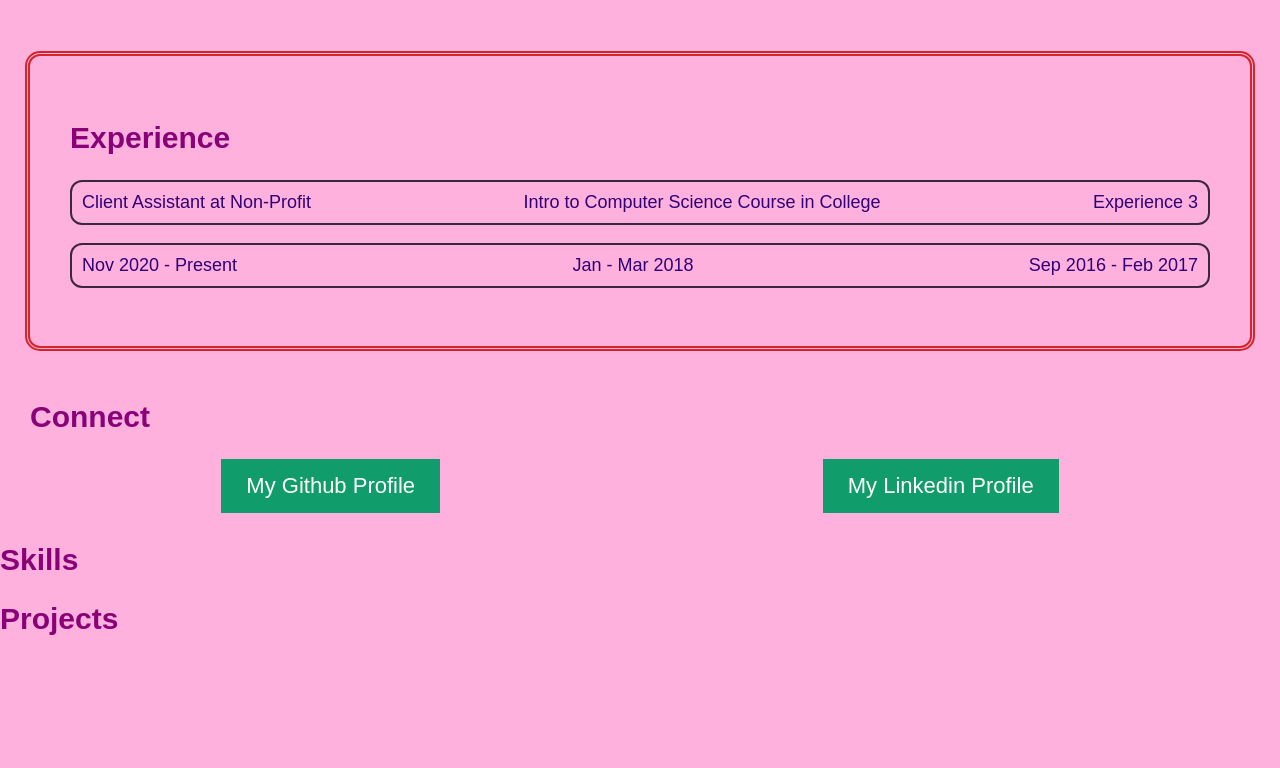
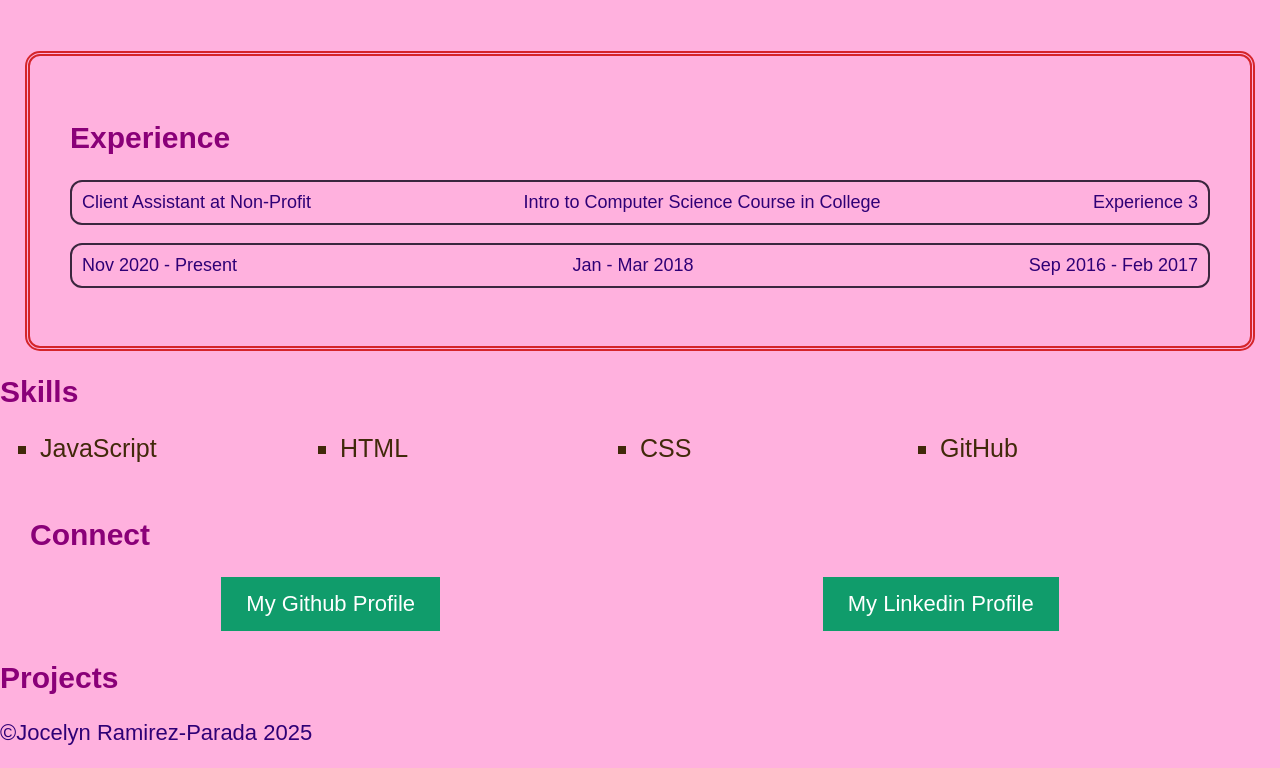
Before and after one commit to joc3lynn/jocelyn-ramirez-parada-kepler, a plain HTML site: page index.html in a window 1280 px wide. Shown: the part 1393-2161 px from the top of the page. Before the commit the page ends 2054 px from the top, so only its background shows below. Drawn offline with Linux system fonts and the light colour scheme.

Commit message:
js added, created footer and skills

```diff
--- a/CSS/index.css
+++ b/CSS/index.css
@@ -53,6 +53,14 @@ body {
         border: 2px solid rgba(156, 86, 255, 0.828);
         border-radius: 12px;
         padding: 20px;
+    }
+}
+
+#Skills {
+    ul{
+        display: grid;
+        grid-template-columns: 200px 200px 200px 200px;
+        gap: 60px;
     }
 }
 
@@ -126,6 +134,17 @@ h2 {
 
     }
 
+    #Skills {
+        ul{
+            display: grid;
+            grid-template-columns: 200px 200px 200px 200px;
+            gap: 60px;
+            font-size: 25px;
+            color: #1f42b7;
+            list-style: upper-roman;
+        }
+    }
+
 }
 
 /* Larger Screens (laptops & desktops) */
@@ -175,4 +194,15 @@ h2 {
         }
     }
 
+    #Skills {
+        ul{
+            display: grid;
+            grid-template-columns: 220px 220px 220px 220px;
+            gap: 80px;
+            font-size: 25px;
+            color: #41290a;
+            list-style: square;
+        }
+    }
+
 }
--- a/index.html
+++ b/index.html
@@ -68,7 +68,10 @@
             </ul>
 
         </section>
-
+        <section id="Skills">
+            <h2>Skills</h2>
+            <ul></ul>
+        </section>
         <section id="Connect">
             <h2>Connect</h2>
             <div id="apps">
@@ -76,12 +79,10 @@
                     <a href ="https://www.linkedin.com/in/jocelyn-ramirez-parada-585642205" target=_"blank">My Linkedin Profile</a>
             </div>
         </section>
-        <section id="Skills">
-            <h2>Skills</h2>
-        </section>
         <section id="Projects">
             <h2>Projects</h2>
         </section>
+        <script src="js/index.js"></script>
     </body>
 
 </html>
--- /dev/null
+++ b/js/index.js
@@ -0,0 +1,31 @@
+//Footer
+
+const myFooter = document.createElement("FOOTER");
+myFooter.setAttribute("id", "foot");
+document.body.appendChild(myFooter);
+console.log(myFooter);
+
+//Copyright Text - Footer
+const today = new Date();
+const thisYear = today.getFullYear();
+const footer = document.querySelector("footer");
+const copyright = document.createElement("p");
+const copySymbol = '\u00A9';
+
+const copyrightText = copySymbol + "Jocelyn Ramirez-Parada " + thisYear;
+copyright.innerHTML=copyrightText;
+footer.appendChild(copyright);
+console.log(copyright);
+
+//Skills
+const skills = ["JavaScript", "HTML", "CSS", "GitHub"];
+const skillsSection = document.querySelector("#Skills");
+const skillsList = skillsSection.getElementsByTagName("ul")[0];
+
+for (let i = 0; i < skills.length; i++)
+{
+    const skill = document.createElement("LI");
+    skill.innerText = skills[i];
+    skillsList.appendChild(skill);
+    console.log(skillsList);
+}
```
